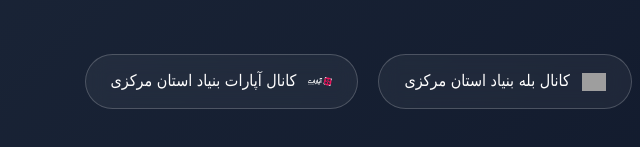
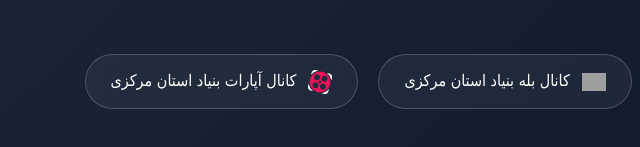
Before and after one commit to kingnight10/start10, a plain HTML site: page index.html in a window 1280 px wide. Shown: the part 2453-2600 px from the top of the page, 145-785 px from the left. Drawn offline with Linux system fonts and the light colour scheme; grey boxes are pictures that could not be loaded; a small style sheet from the web is missing.

Commit message:
Update index.html

```diff
--- a/index.html
+++ b/index.html
@@ -305,7 +305,7 @@
         </a>
 
         <a href="https://www.aparat.com/Markazibmn" target="_blank" class="btn-messenger btn-aparat-glass">
-<img src="https://raw.githubusercontent.com/kingnight10/start10/main/assets/logo--color-white.svg" class="messenger-icon-small">
+<img src="https://raw.githubusercontent.com/kingnight10/start10/main/assets/icon--color-white.svg" class="messenger-icon-small">
 کانال آپارات بنیاد استان مرکزی
 
         </a>
```
